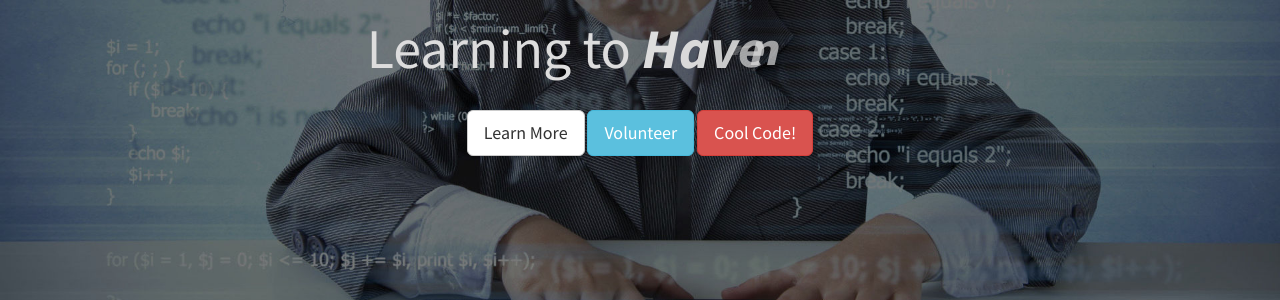
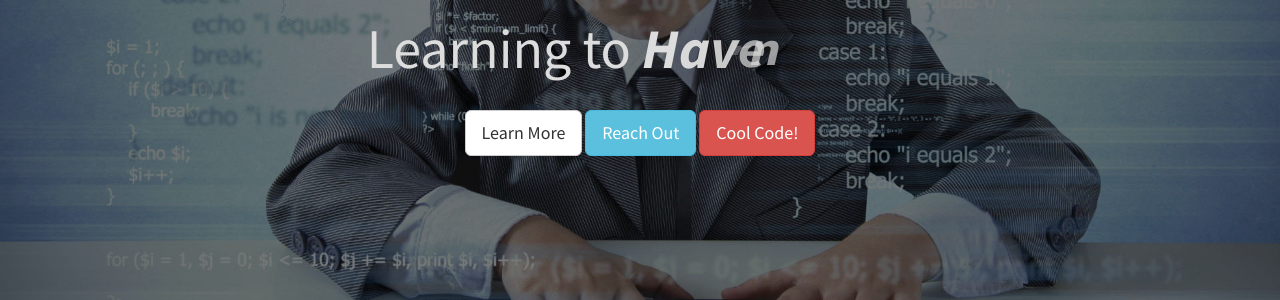
Before and after one commit to mdepero/kode2learn, a Jekyll site: the page built from index.html, in a window 1280 px wide and 900 px high. Shown: the part 419-719 px from the top of the window. Built offline with Jekyll 4.4.1, drawn with Linux system fonts in a browser that asks for light colours.

Commit message:
building site

```diff
--- a/index.html
+++ b/index.html
@@ -21,8 +21,8 @@
             </h2>
             <br>
             <a href="#about" class="btn btn-default btn-lg">Learn More</a>
-            <a href="/cool-code" class="btn btn-info btn-lg">Volunteer</a>
-            <a href="/cool-code" class="btn btn-danger btn-lg">Cool Code!</a>
+            <a href="#contact" class="btn btn-info btn-lg">Reach Out</a>
+            <a href="#cool-code" class="btn btn-danger btn-lg">Cool Code!</a>
         </div>
     </header>
 
```
